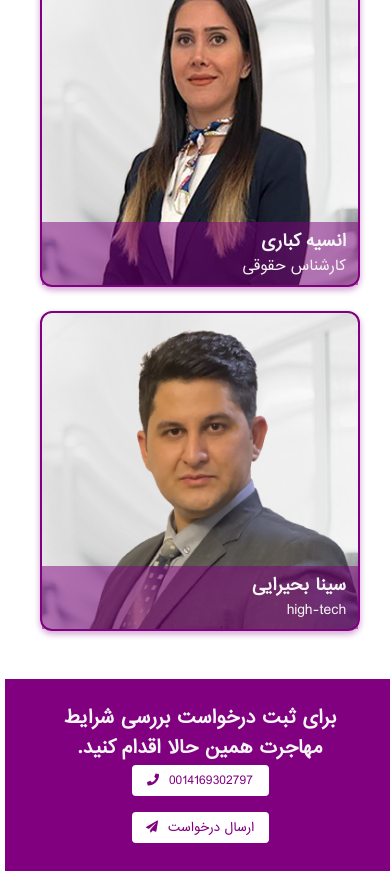
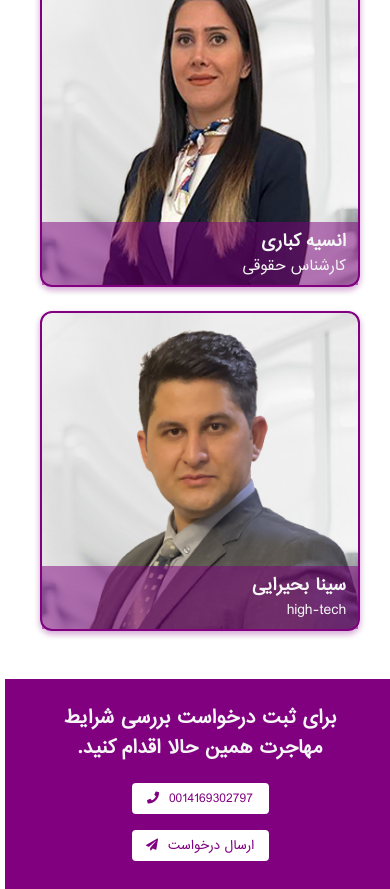
Before and after one commit to glorious92/pargas.ca, a website: page index.html in a window 390 px wide. Shown: the part 7529-8418 px from the top of the page. Drawn offline with Linux system fonts and the light colour scheme.

Commit message:
Update project

```diff
--- a/sass/abstracts/_media-query.scss
+++ b/sass/abstracts/_media-query.scss
@@ -306,6 +306,7 @@
 
                     .apply-description {
                         text-align: center;
+                        margin-bottom: 1.5rem;
                     }
                 }
             }
--- a/sass/base/_typography.scss
+++ b/sass/base/_typography.scss
@@ -1,4 +1,4 @@
 @font-face {
     font-family: iran-sans;
-    src: url(/resources/fonts/IranSans.woff);
+    src: url(/resources/fonts/IranSans.ttf);
 }
```
Also changed, not shown: resources/fonts/IranSans.ttf (added), resources/styles/style.css, 1 other file.
